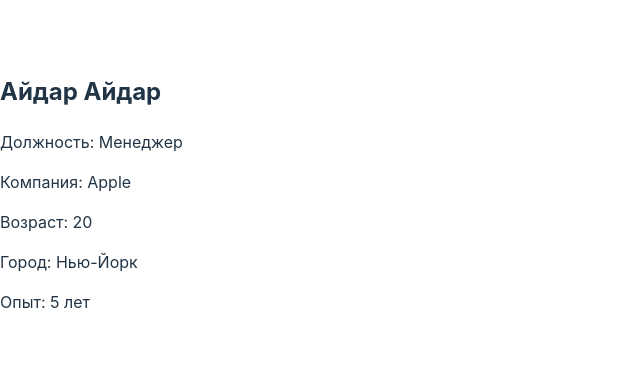
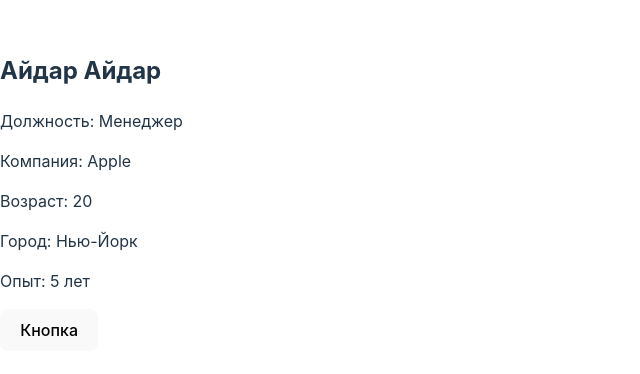
Before and after one commit to aidar2512/ReactViteFirst, a React (Vite) app in the folder my-react-project/: page / in a window 1280 px wide. Shown: the part 208-582 px from the top of the page, without its empty margins (0-640 px from the left). Built offline with nearby package versions, Linux system fonts and the light colour scheme.

Commit message:
Add button

```diff
--- a/my-react-project/src/PersonCard.jsx
+++ b/my-react-project/src/PersonCard.jsx
@@ -18,6 +18,7 @@ const PersonCard = () => {
             <p>Возраст: {person.age}</p>
             <p>Город: {person.city}</p>
             <p>Опыт: {person.experience}</p>
+            <button>Кнопка</button>
         </div>
     );
 };
```
